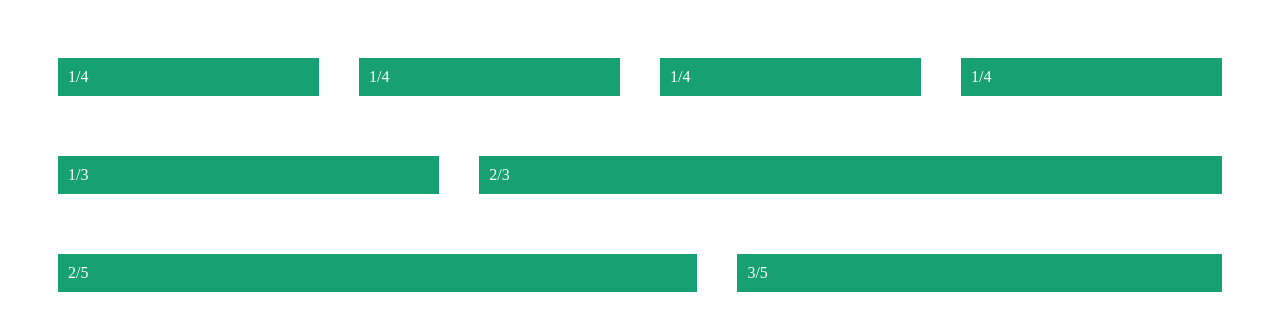
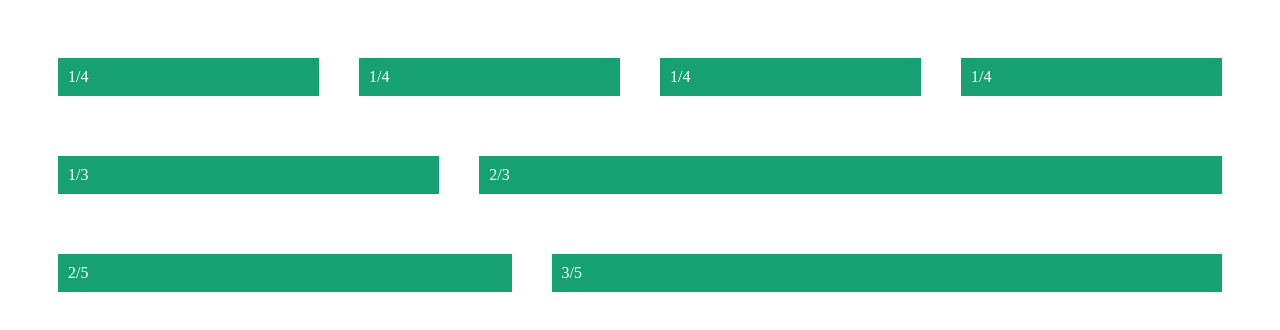
Before and after one commit to RezaAmraei/FLEX-ible-Columns, a plain HTML site: page index.html in a window 1280 px wide. Drawn offline with Linux system fonts and the light colour scheme.

Commit message:
fixed column-3 flex value to 3

```diff
--- a/style.css
+++ b/style.css
@@ -18,5 +18,5 @@
   flex: 2;
 }
 .col-3 {
-  flex: 1.5;
+  flex: 3;
 }
```
